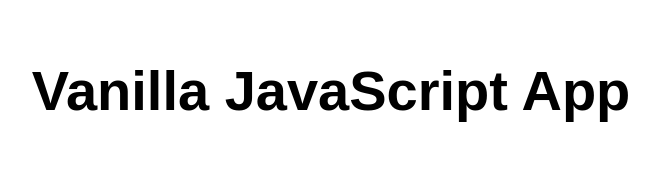
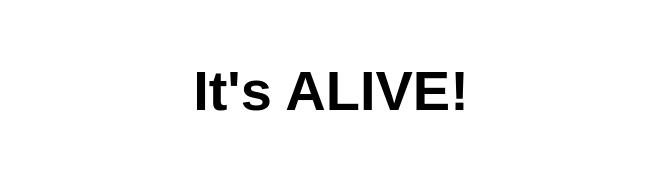
Before and after one commit to Atholos/my-first-azure-site, a plain HTML site: page index.html in a window 1280 px wide. Shown: the whole page, without its empty margins (309-968 px from the left). Drawn offline with Linux system fonts and the light colour scheme.

Commit message:
small updates

```diff
--- a/index.html
+++ b/index.html
@@ -5,12 +5,12 @@
   <meta charset="UTF-8">
   <meta name="viewport" content="width=device-width, initial-scale=1.0">
   <link rel="stylesheet" href="styles.css">
-  <title>Vanilla JavaScript App</title>
+  <title>First Azure wep app</title>
 </head>
 
 <body>
   <main>
-    <h1>Vanilla JavaScript App</h1>
+    <h1>It's ALIVE!</h1>
   </main>
 </body>
 
```
